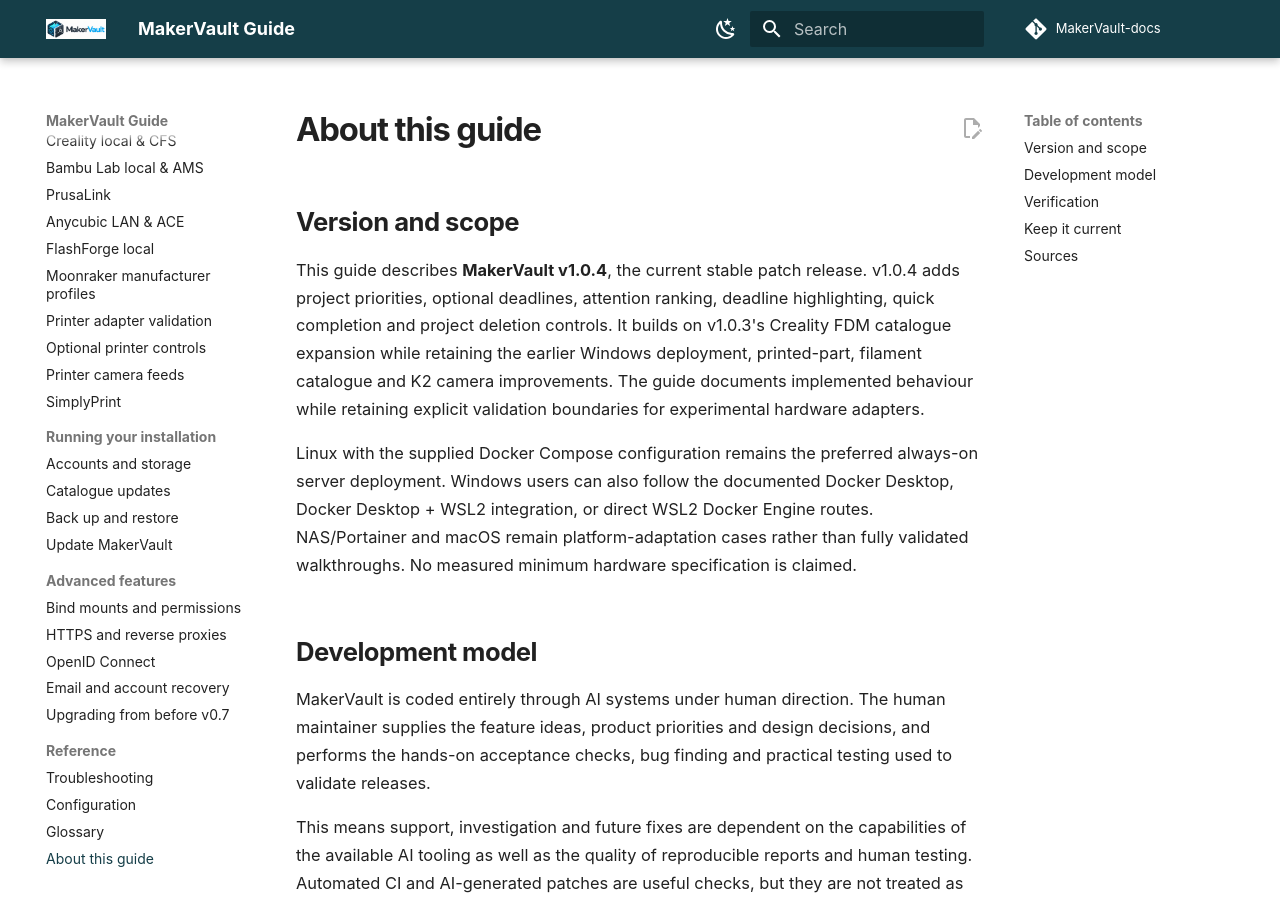
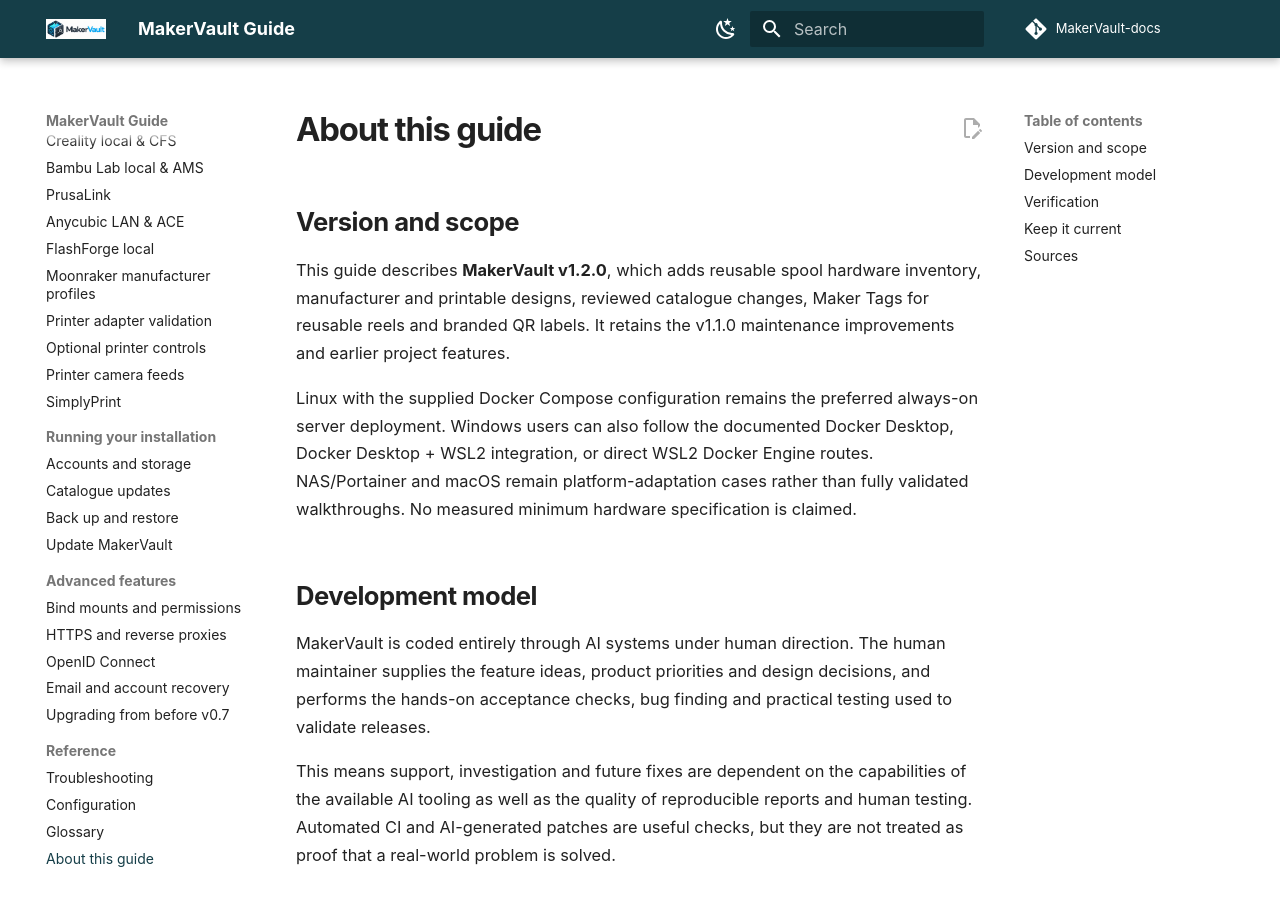
Before and after one commit to gavrd7/MakerVault-docs, an MkDocs documentation site: the page built from docs/guide/reference/about.md, in a window 1280 px wide and 900 px high. Built offline with MkDocs 1.6.1 and Material for MkDocs 9.7.7, drawn with Linux system fonts in a browser that asks for light colours; comment, search, counter and statistics services are not loaded.

Commit message:
docs: update public guide to v1.2.0 (#25)
* docs: prepare public guide version references for v1.2.0

* docs: prepare public guide version references for v1.2.0

* docs: prepare public guide version references for v1.2.0

```diff
--- a/docs/guide/reference/about.md
+++ b/docs/guide/reference/about.md
@@ -2,7 +2,7 @@
 
 ## Version and scope
 
-This guide describes **MakerVault v1.0.4**, the current stable patch release. v1.0.4 adds project priorities, optional deadlines, attention ranking, deadline highlighting, quick completion and project deletion controls. It builds on v1.0.3's Creality FDM catalogue expansion while retaining the earlier Windows deployment, printed-part, filament catalogue and K2 camera improvements. The guide documents implemented behaviour while retaining explicit validation boundaries for experimental hardware adapters.
+This guide describes **MakerVault v1.2.0**, which adds reusable spool hardware inventory, manufacturer and printable designs, reviewed catalogue changes, Maker Tags for reusable reels and branded QR labels. It retains the v1.1.0 maintenance improvements and earlier project features.
 
 Linux with the supplied Docker Compose configuration remains the preferred always-on server deployment. Windows users can also follow the documented Docker Desktop, Docker Desktop + WSL2 integration, or direct WSL2 Docker Engine routes. NAS/Portainer and macOS remain platform-adaptation cases rather than fully validated walkthroughs. No measured minimum hardware specification is claimed.
 
```
Also changed, not shown: README.md (+3 -3 lines), docs/guide/index.md (+1 -1 lines).
